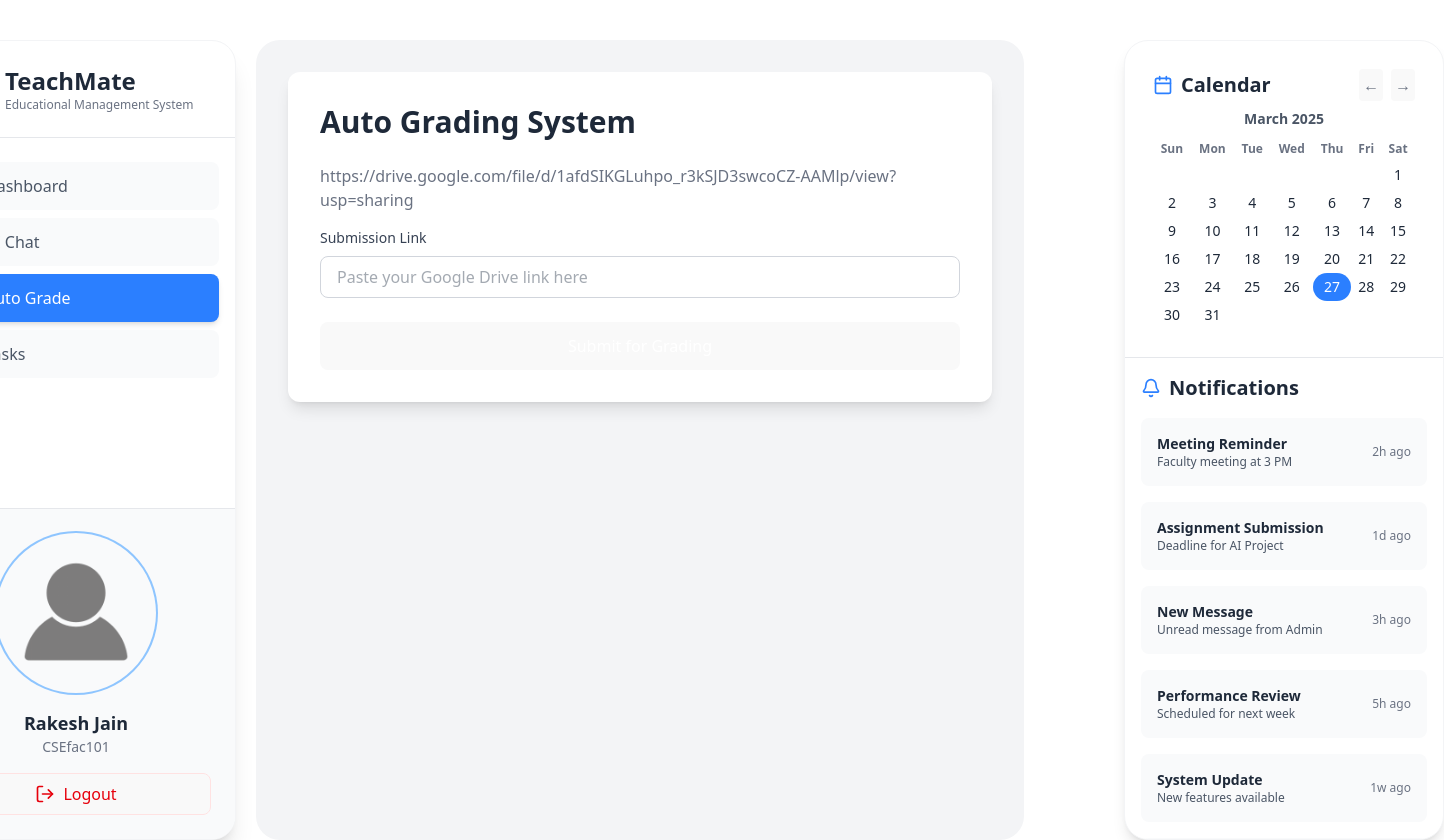
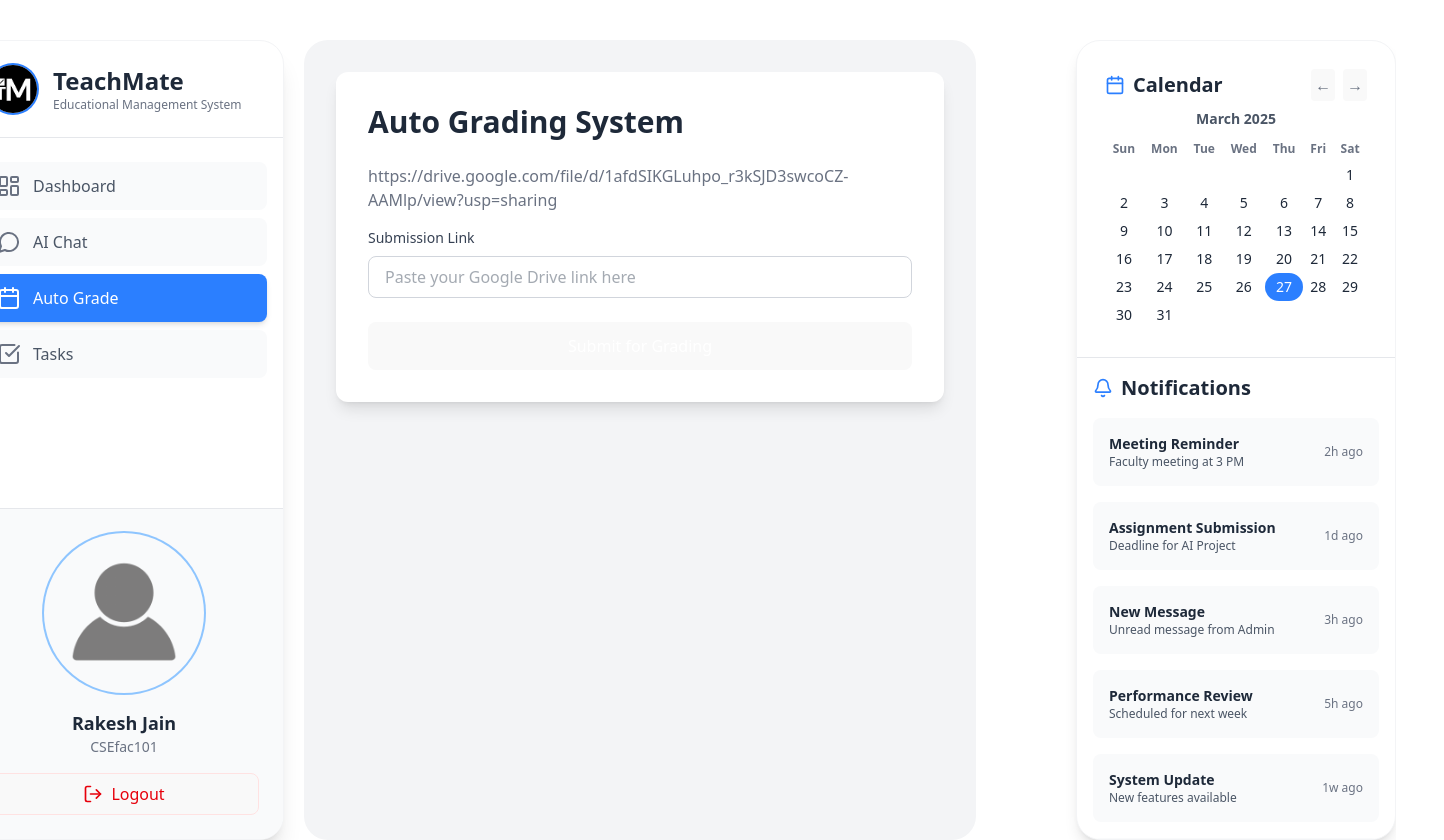
Before and after one commit to mehrap673/TeachMate, a React (Vite) app: page /grading in a window 1280 px wide. Shown: the whole page, 1444 px wide, since content can reach past the window. Built offline with nearby package versions, Linux system fonts and the light colour scheme; sample sign-in values are in the browser's storage.

Commit message:
Update AutoGradingPage.jsx

```diff
--- a/src/components/AutoGradingPage.jsx
+++ b/src/components/AutoGradingPage.jsx
@@ -34,7 +34,7 @@ const AutoGradingPage = () => {
     };
 
     return (
-        <div className="w-full min-w-3xl max-w-3xl rounded-3xl text-gray-500 min-h-screen bg-gray-100 p-8">
+        <div className="w-full min-w-2xl max-w-2xl rounded-3xl text-gray-500 min-h-screen bg-gray-100 p-8">
             <div className="w-full mx-auto bg-white rounded-xl shadow-lg p-8">
                 <h1 className="text-3xl font-bold mb-6 text-gray-800">Auto Grading System</h1>
                 <form onSubmit={handleSubmit} className="space-y-6">
```
